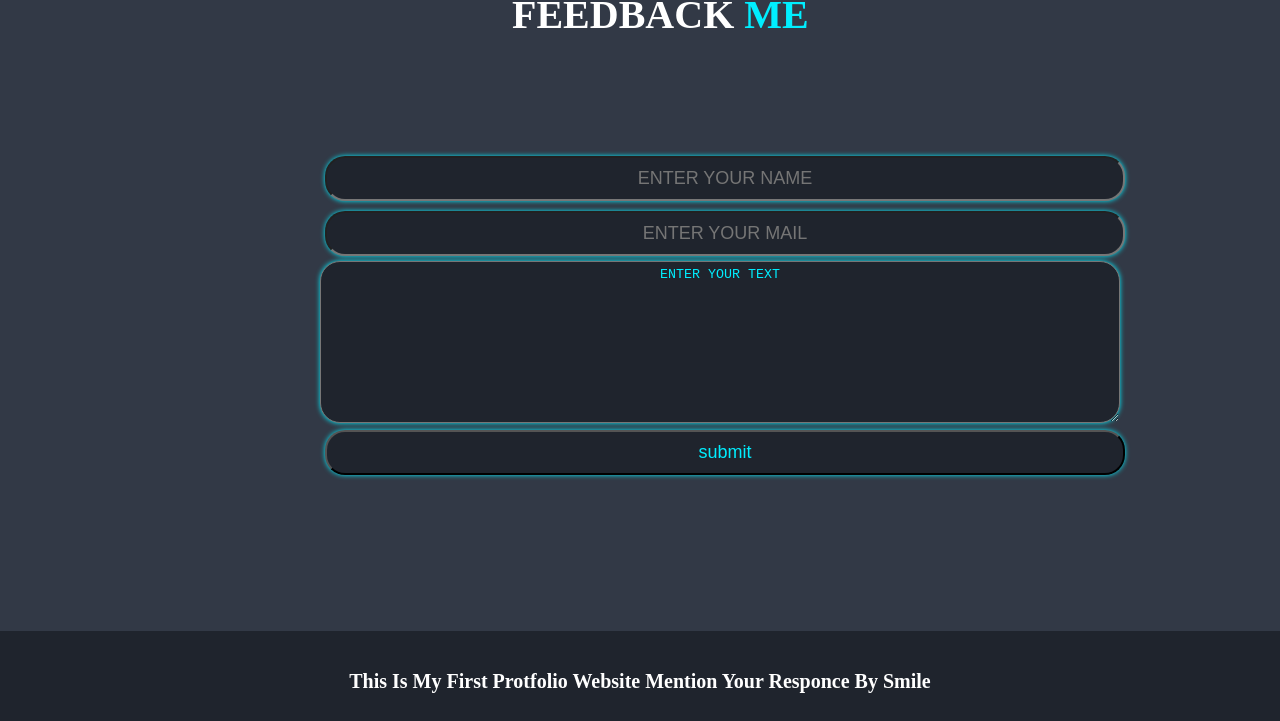
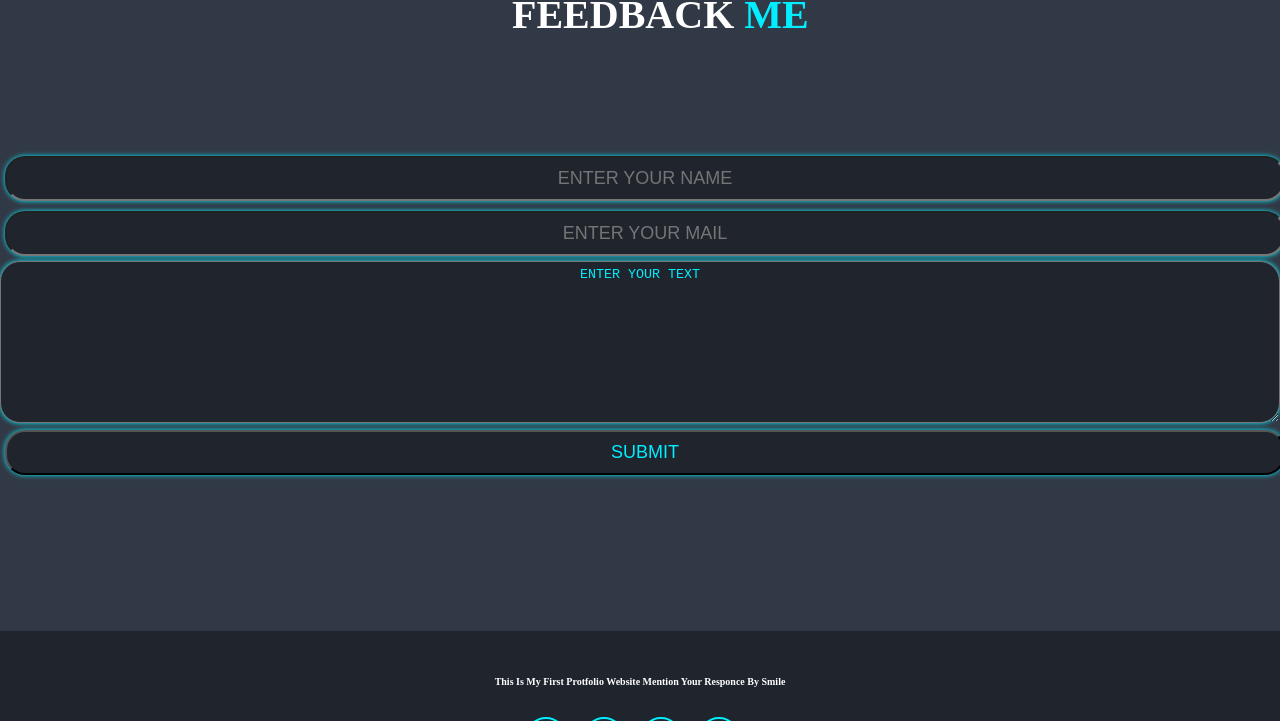
Before and after one commit to Nanigoudpeddagoni/res, a plain HTML site: page index.html in a window 1280 px wide. Shown: the part 2569-3290 px from the top of the page. Drawn offline with nearby package versions, Linux system fonts and the light colour scheme; files whose address does not match are found by name.

Commit message:
Update style.css

```diff
--- a/style.css
+++ b/style.css
@@ -267,12 +267,13 @@ font-size:4rem ;
 }
 .about-head{
     text-transform: capitalize;
-    line-height: 1;
-    width: 100%;
-    position: absolute;
+    line-height: 2;
+    column-gap: 1rem;
+    width: 70%;
+    position: relative;
     height: 50%;
     top:50%;
-    left:30%;
+    left:-5%;
     gap: 14px;
     font-size: 1.5rem;
 }
@@ -298,15 +299,15 @@ font-size:4rem ;
     font-size: 4rem;
 }
 form{
-
+    width:100%;
     position: absolute;
     top: 40%;
-    left:25%;
-
+    height:50%;
 
 }
 input{
-width:80rem;
+    height:100%;
+   width:100%;
    outline:none;
    padding: 10px 0;
    font-size: 18px;
@@ -316,10 +317,11 @@ background-color: var(--bg-color);
    box-shadow: 0 0 .5rem var(--main-color);
    color : var(--main-color);
    text-align: center;
+   text-transform: uppercase;
 }
 textarea{
-    width:80rem;
-    max-height: 40rem;
+    width:100%;
+    max-height: 45rem;
     outline: none;
     border-radius: 20px;
     background-color: var(--bg-color);
@@ -328,6 +330,7 @@ textarea{
     color : var(--main-color);
     text-align: center;
     text-transform: capitalize;
+    text-transform: uppercase;
 }
 .btnn{
     background-color: var(--main-color);
@@ -346,7 +349,7 @@ footer{
 
 }
 footer h1{
-    font-size: 2rem;
+    font-size: 1rem;
     text-transform: capitalize;
 
 }
```
Lines whose indentation alone changed are shown as unchanged.
